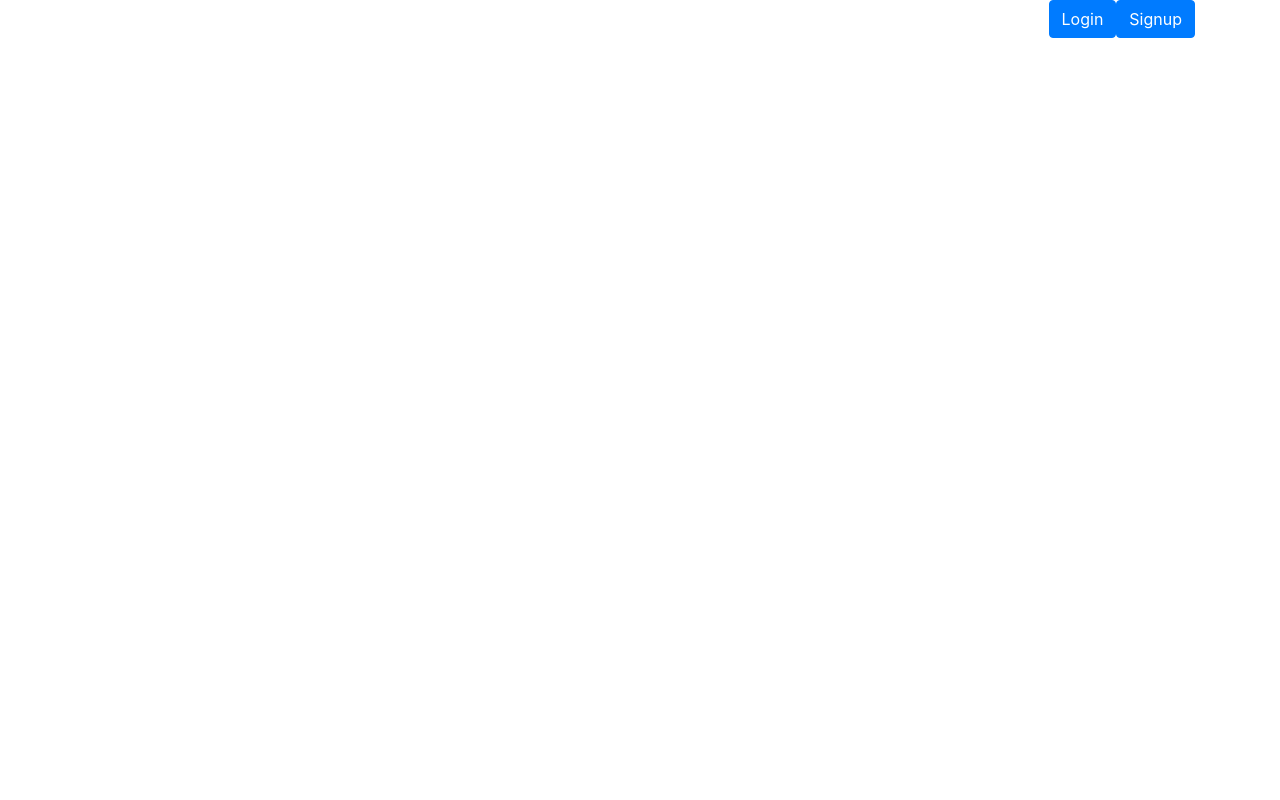
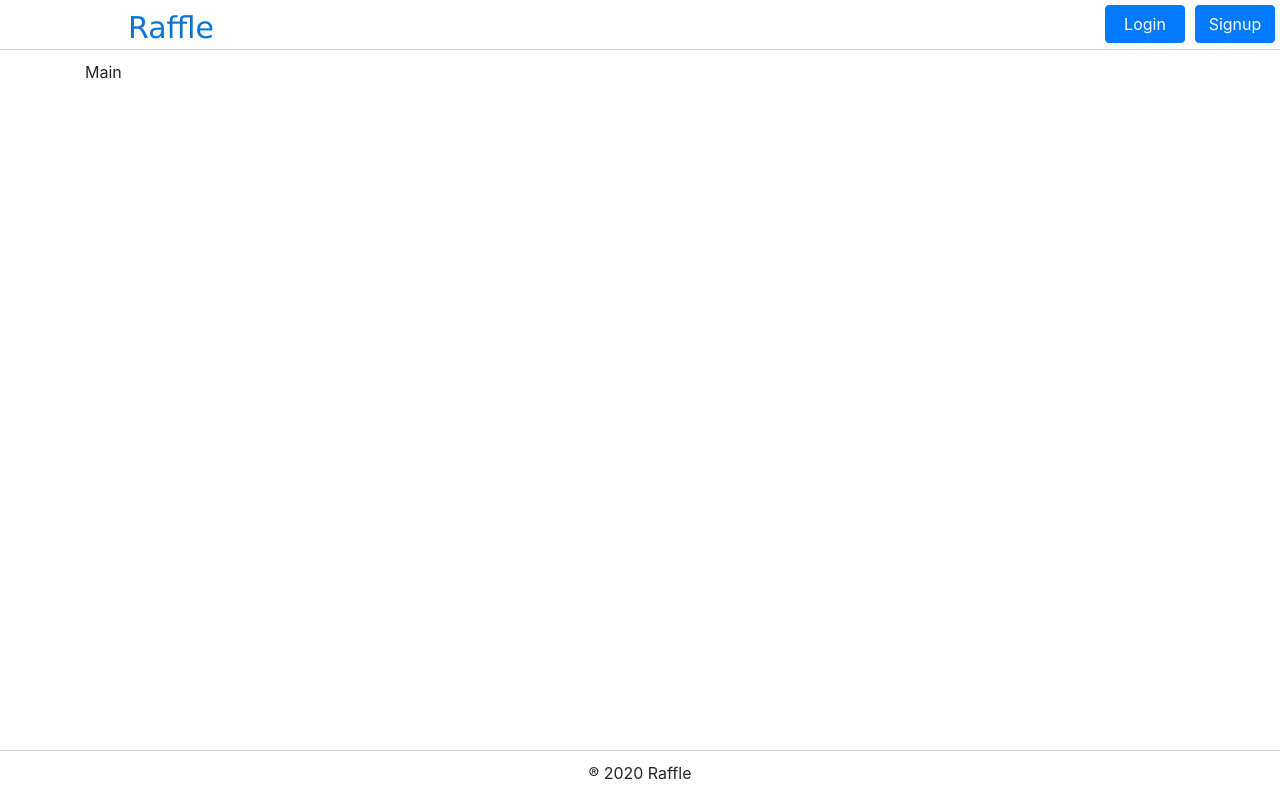
Before and after one commit to antonzaharia/raffle-app, a React (Create React App) app in the folder raffle-frontend/: page / in a window 1280 px wide. Built offline with nearby package versions, Linux system fonts and the light colour scheme.

Commit message:
header and footer added and css modified

```diff
--- a/raffle-frontend/src/App.js
+++ b/raffle-frontend/src/App.js
@@ -1,13 +1,19 @@
 import React, { Component } from 'react'
-import Registration from './containers/Registration'
+import Header from './containers/Header'
+import Footer from './containers/Footer'
+import MainComponent from './containers/MainComponent'
 import Container from 'react-bootstrap/Container'
 
 export default class App extends Component {
   render() {
     return (
+      <div>
+      <Header />
       <Container>
-        <Registration />
+        <MainComponent />
       </Container>
+      <Footer />
+      </div>
     )
   }
 }
--- /dev/null
+++ b/raffle-frontend/src/containers/Footer.js
@@ -0,0 +1,13 @@
+import React from "react";
+
+export default function Footer() {
+  const getYear = () => {
+    const date = new Date();
+    return date.getFullYear();
+  };
+  return (
+    <div className="center-text footer">
+      <span>&#174;</span> {getYear()} Raffle
+    </div>
+  );
+}
--- /dev/null
+++ b/raffle-frontend/src/containers/Header.js
@@ -0,0 +1,11 @@
+import React from 'react'
+import Registration from './Registration'
+
+export default function Header() {
+    return (
+        <div className="header">
+            <a href="#" className="logo">Raffle</a>
+            <Registration />
+        </div>
+    )
+}
--- /dev/null
+++ b/raffle-frontend/src/containers/MainComponent.js
@@ -0,0 +1,9 @@
+import React from 'react'
+
+export default function MainComponent() {
+    return (
+        <div className="main">
+            Main
+        </div>
+    )
+}
--- a/raffle-frontend/src/containers/Registration.js
+++ b/raffle-frontend/src/containers/Registration.js
@@ -48,8 +48,8 @@ export default class Registration extends Component {
   render() {
     return (
       <div className="right-text">
-        <Button onClick={this.showLogin}>{this.state.loginForm}</Button>
-        <Button onClick={this.showSignup}>{this.state.signupForm}</Button>
+        <Button className="header-btn" onClick={this.showLogin}>{this.state.loginForm}</Button>
+        <Button className="header-btn" onClick={this.showSignup}>{this.state.signupForm}</Button>
         {this.loadForm()}
       </div>
     );
--- a/raffle-frontend/src/index.css
+++ b/raffle-frontend/src/index.css
@@ -20,3 +20,39 @@ code {
 .float-right {
   float: right;
 }
+.footer {
+  position: fixed;
+   left: 0;
+   bottom: 0;
+   width: 100%;
+   height: 50px;
+   padding-top: 10px;
+   border-top: 1px solid lightgray;
+}
+.header {
+  position: fixed;
+  left: 0;
+  top: 0;
+  width: 100%;
+  height: 50px;
+  border-bottom: 1px solid lightgray;
+}
+.main {
+  margin-top: 60px;
+}
+.logo {
+  position: fixed;
+  left: 10%;
+  top: 5px;
+  font-family: 'Lucida Sans', 'Lucida Sans Regular', 'Lucida Grande', 'Lucida Sans Unicode', Geneva, Verdana, sans-serif;
+  font-size: 30px;
+  color: #0275d8;
+}
+.logo:hover {
+  text-decoration: none;
+  color: #0275d8;
+}
+.header-btn {
+  margin: 5px;
+  width: 80px;
+}
```
